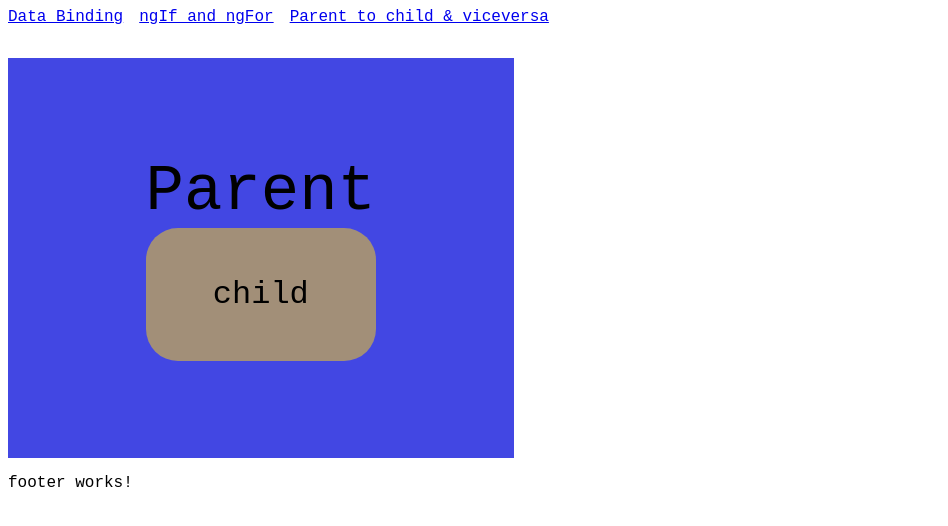
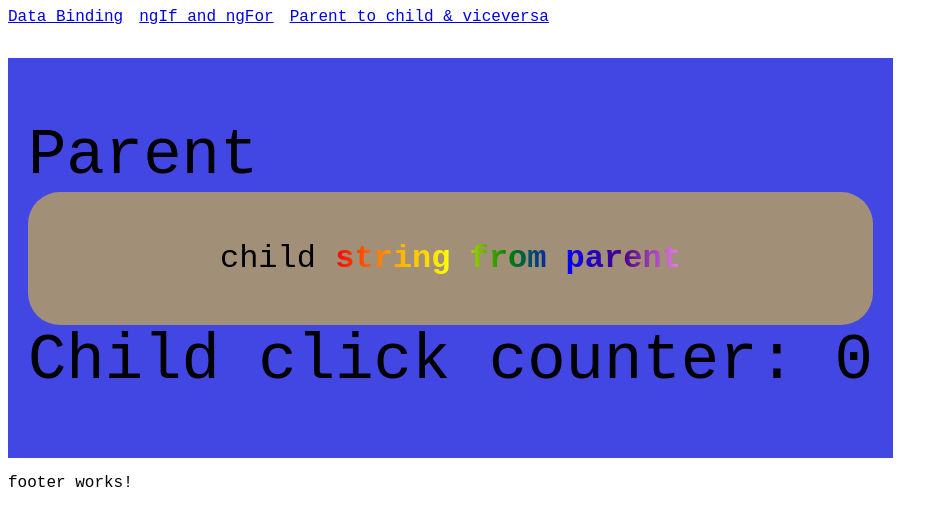
Before and after one commit to dav100ide-red/basic-nine, an Angular app: page /parent-child in a window 1280 px wide. Shown: the top 526 px of the page, without its empty margins (0-948 px from the left). Built offline with nearby package versions, Linux system fonts and the light colour scheme.

Commit message:
es3 done

```diff
--- a/src/app/pages/parent-child/child/child.component.html
+++ b/src/app/pages/parent-child/child/child.component.html
@@ -1 +1,6 @@
-<div class="child">child</div>
+<div (click)="clickLetter()" class="child">
+    child
+    <span class="text-rainbow">
+        {{ message }}
+    </span>
+</div>
--- a/src/app/pages/parent-child/child/child.component.scss
+++ b/src/app/pages/parent-child/child/child.component.scss
@@ -1,7 +1,23 @@
 .child {
+    user-select: none;
     padding: 3rem;
     border-radius: 2rem;
     background-color: rgba(227, 192, 51, 0.6);
     text-align: center;
     font-size: 2rem;
+    .text-rainbow {
+        background-image: linear-gradient(
+            to left,
+            violet,
+            indigo,
+            blue,
+            green,
+            yellow,
+            orange,
+            red
+        );
+        background-clip: text;
+        color: transparent;
+        font-weight: bold;
+    }
 }
--- a/src/app/pages/parent-child/child/child.component.ts
+++ b/src/app/pages/parent-child/child/child.component.ts
@@ -1,12 +1,18 @@
-import { Component } from '@angular/core';
+import { NgFor } from '@angular/common';
+import { Component, EventEmitter, Input, Output } from '@angular/core';
 
 @Component({
-  selector: 'child',
-  standalone: true,
-  imports: [],
-  templateUrl: './child.component.html',
-  styleUrl: './child.component.scss'
+    selector: 'child',
+    standalone: true,
+    imports: [NgFor],
+    templateUrl: './child.component.html',
+    styleUrl: './child.component.scss',
 })
 export class ChildComponent {
+    @Input({ required: true }) message!: string;
+    @Output() childClick: EventEmitter<string | null> = new EventEmitter();
 
+    clickLetter(): void {
+        this.childClick.emit();
+    }
 }
--- a/src/app/pages/parent-child/parent/parent.component.html
+++ b/src/app/pages/parent-child/parent/parent.component.html
@@ -1,4 +1,8 @@
 <div class="parent">
     Parent
-    <child />
+    <child
+        (childClick)="childClickCounter = childClickCounter + 1"
+        [message]="'string from parent'"
+    />
+    Child click counter: {{ childClickCounter }}
 </div>
--- a/src/app/pages/parent-child/parent/parent.component.scss
+++ b/src/app/pages/parent-child/parent/parent.component.scss
@@ -1,5 +1,5 @@
 .parent {
-    width: 40%;
+    width: 70%;
     height: 400px;
     background-color: rgba(0, 7, 217, 0.74);
     font-size: 4rem;
--- a/src/app/pages/parent-child/parent/parent.component.ts
+++ b/src/app/pages/parent-child/parent/parent.component.ts
@@ -8,4 +8,6 @@ import { ChildComponent } from '../child/child.component';
     templateUrl: './parent.component.html',
     styleUrl: './parent.component.scss',
 })
-export class ParentComponent {}
+export class ParentComponent {
+    childClickCounter = 0;
+}
```
